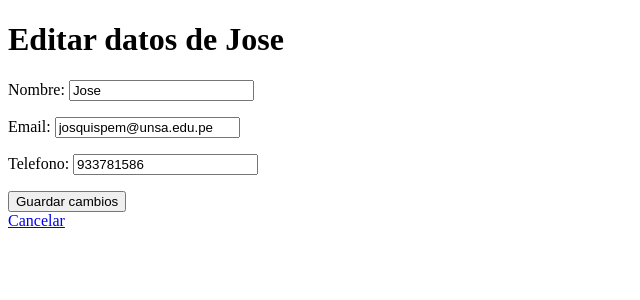
After one commit to J-Gabriel-Quispe-M/PW2-GRUPO-A, a Django app: page /personas/editar/1/ in a window 1280 px wide. The commit adds this page. Shown: the top 300 px of the page, without its empty margins (0-640 px from the left). Run offline with Django 5.2, Linux system fonts and the light colour scheme; data comes from the database, SQL or seed files in the repository; both versions use the stored data as it was after the commit.

```diff
--- a/Django-4/listaContactos/listaContactos/urls.py
+++ b/Django-4/listaContactos/listaContactos/urls.py
@@ -18,10 +18,13 @@ from django.contrib import admin
 from django.urls import path
 from personas.views import crear_persona
 from personas.views import lista_personas
+from personas.views import editar_persona
+
 
 
 urlpatterns = [
     path('admin/', admin.site.urls),
     path('personas/nueva/', crear_persona, name='crear_persona'),
     path('personas/', lista_personas, name='lista_personas'),
+    path('personas/editar/<int:id>/', editar_persona, name='editar_persona'),
 ]
--- /dev/null
+++ b/Django-4/listaContactos/personas/templates/personas/editar_persona.html
@@ -0,0 +1,15 @@
+<!DOCTYPE html>
+<html>
+<head>
+    <title>Editar Persona</title>
+</head>
+<body>
+    <h1>Editar datos de {{ persona.nombre }}</h1>
+    <form method="post">
+        {% csrf_token %}
+        {{ form.as_p }}
+        <button type="submit">Guardar cambios</button>
+    </form>
+    <a href="{% url 'lista_personas' %}">Cancelar</a>
+</body>
+</html>
--- a/Django-4/listaContactos/personas/templates/personas/lista_personas.html
+++ b/Django-4/listaContactos/personas/templates/personas/lista_personas.html
@@ -10,6 +10,7 @@
         {% for persona in personas %}
             <li>
                 {{ persona.nombre }} - {{ persona.email }} - {{ persona.telefono }}
+                | <a href="{% url 'editar_persona' persona.id %}">Editar</a>
             </li>
         {% empty %}
             <li>No hay personas registradas.</li>
--- a/Django-4/listaContactos/personas/views.py
+++ b/Django-4/listaContactos/personas/views.py
@@ -1,6 +1,8 @@
 from django.shortcuts import render, redirect
 from .forms import PersonaForm
 from .models import Persona
+from django.shortcuts import get_object_or_404
+
 
 def crear_persona(request):
     if request.method == 'POST':
@@ -20,3 +22,25 @@ def crear_persona(request):
 def lista_personas(request):
     personas = Persona.objects.all()
     return render(request, 'personas/lista_personas.html', {'personas': personas})
+
+def editar_persona(request, id):
+    persona = get_object_or_404(Persona, id=id)
+
+    if request.method == 'POST':
+        form = PersonaForm(request.POST)
+        if form.is_valid():
+            # Actualizar los datos manualmente
+            persona.nombre = form.cleaned_data['nombre']
+            persona.email = form.cleaned_data['email']
+            persona.telefono = form.cleaned_data['telefono']
+            persona.save()
+            return redirect('lista_personas')
+    else:
+        # Precarga los datos con initial=
+        form = PersonaForm(initial={
+            'nombre': persona.nombre,
+            'email': persona.email,
+            'telefono': persona.telefono,
+        })
+
+    return render(request, 'personas/editar_persona.html', {'form': form, 'persona': persona})
```
Also changed, not shown: Django-4/listaContactos/db.sqlite3.
